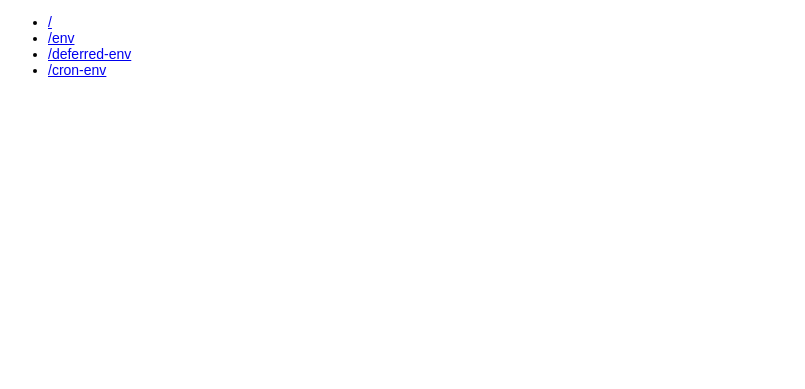
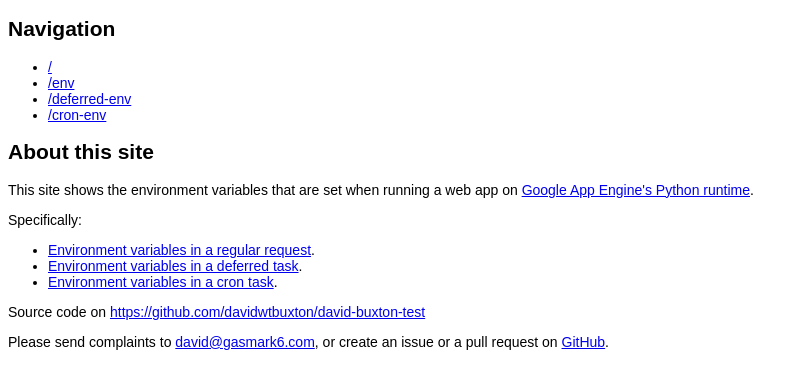
Before and after one commit to davidwtbuxton/david-buxton-test, a Bottle app: page / in a window 1280 px wide. Shown: the top 389 px of the page, without its empty margins (0-805 px from the left). Run offline with Bottle, Linux system fonts and the light colour scheme.

Commit message:
More explanation on the front page.

```diff
--- /dev/null
+++ b/site.css
@@ -0,0 +1,26 @@
+body {
+    font-family: sans-serif;
+    font-size: 14px;
+}
+
+table {
+    border-collapse: true;
+    font-size: 12px;
+}
+
+tr:nth-child(even) {
+    background-color: #eee;
+}
+
+td, th {
+    padding: 2px 5px;
+}
+
+th {
+    text-align: left;
+    border: 1px solid black;
+}
+
+a:visited {
+    color: blue;
+}
--- a/templates/base.html
+++ b/templates/base.html
@@ -2,24 +2,12 @@
 <html>
 <head>
 	<title>{% block title %}{{ env_name|default('Boo') }}{% endblock %}</title>
-	<style>
-	body {
-		font-family: sans-serif;
-		font-size: 14px;
-	}
-
-	table {
-		border-collapse: true;
-	}
-
-	td {
-		border-top: 1px solid #ccc;
-	}
-	</style>
+	<link rel="stylesheet" href="site.css">
 </head>
 <body>
 
 <nav>
+<h1>Navigation</h1>
 <ul>
 	<li><a href="{{ url('home') }}">{{ url('home') }}</a></li>
 	<li><a href="{{ url('env') }}">{{ url('env') }}</a></li>
--- a/templates/home.html
+++ b/templates/home.html
@@ -1 +1,30 @@
 {% extends 'base.html' %}
+
+{% block content %}
+
+<h1>About this site</h1>
+
+<p>This site shows the environment variables that are set when running a web app on <a href="https://cloud.google.com/appengine/">Google App Engine's Python runtime</a>.</p>
+
+<p>
+	Specifically:
+	<ul>
+		<li>
+			<a href="{{ url('env') }}">Environment variables in a regular request</a>.
+		</li>
+		<li>
+			<a href="{{ url('deferred_env') }}">Environment variables in a deferred task</a>.
+		</li>
+		<li>
+			<a href="{{ url('cron_env') }}">Environment variables in a cron task</a>.
+		</li>
+	</ul>
+
+</p>
+
+{% filter urlize %}
+	<p>Source code on https://github.com/davidwtbuxton/david-buxton-test </p>
+	<p>Please send complaints to david@gasmark6.com, or create an issue or a pull request on <a href="https://github.com/davidwtbuxton/david-buxton-test">GitHub</a>.</p>
+{% endfilter %}
+
+{% endblock %}
--- a/wsgi.py
+++ b/wsgi.py
@@ -10,7 +10,7 @@ from google.appengine.ext import deferred
 
 bottle.debug(True)
 view = functools.partial(bottle.jinja2_view, template_lookup=['templates'])
-app = bottle.app()
+app = bottle.default_app()
 
 
 bottle.Jinja2Template.settings = {'autoescape': True}
```
Also changed, not shown: app.yaml (+4 -4 lines).
